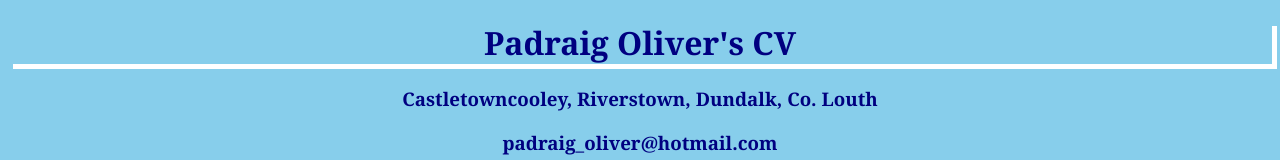
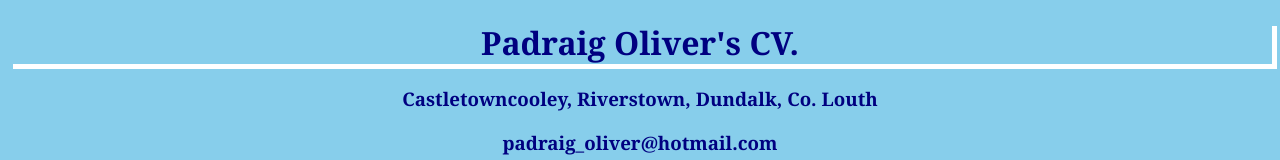
Before and after one commit to SamCogan/padraigCopy, a plain HTML site: page index.html in a window 1280 px wide. Shown: the top 160 px of the page. Drawn offline with Linux system fonts and the light colour scheme.

Commit message:
sam's change

```diff
--- a/index.html
+++ b/index.html
@@ -5,7 +5,7 @@
 		<link rel="stylesheet" href="style/cv.css">
 	</head>
 	<body>
-        <h1 id="shadowbox">Padraig Oliver's CV</h1>
+        <h1 id="shadowbox">Padraig Oliver's CV.</h1>
 		<h3>Castletowncooley, Riverstown, Dundalk, Co. Louth</h3>
 		<h3>padraig_oliver@hotmail.com</h3>
 		<a href="cover/index.html" target="_blank">Go to my Cover Letter</a>
```
